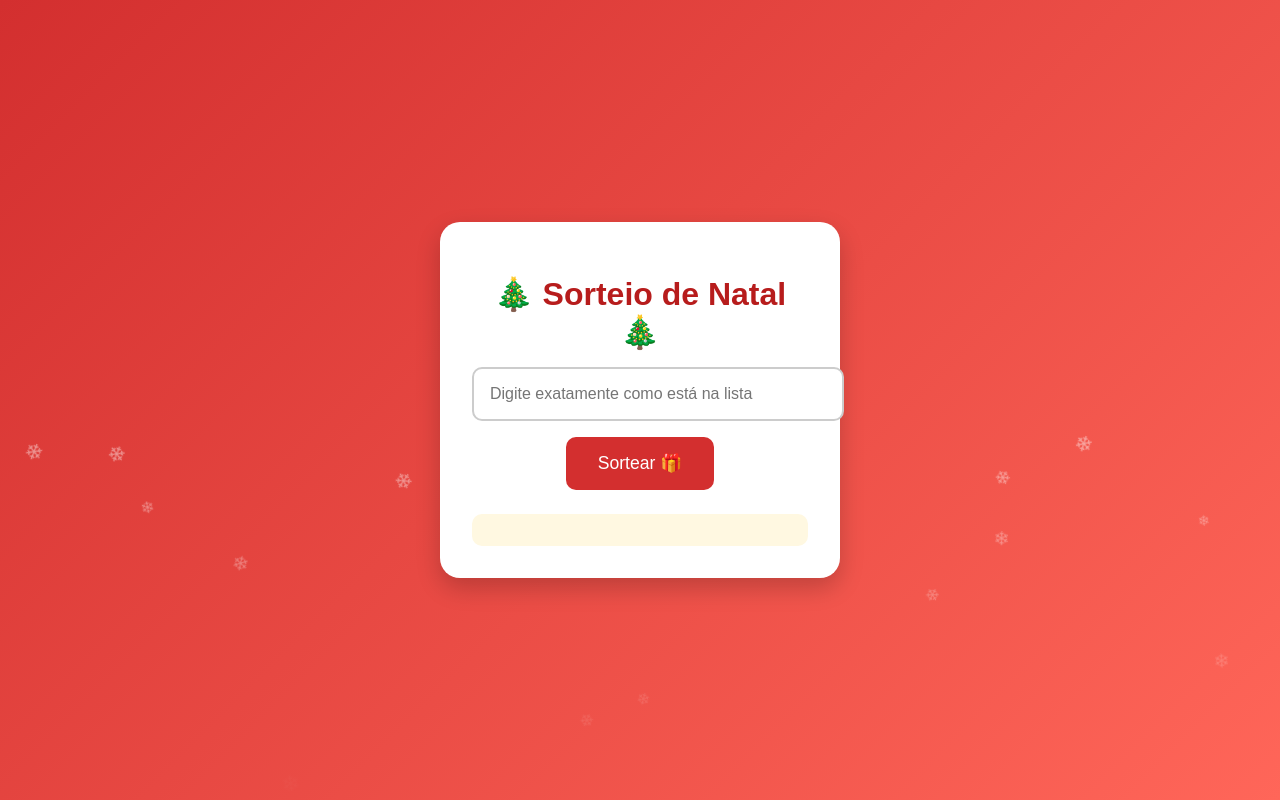
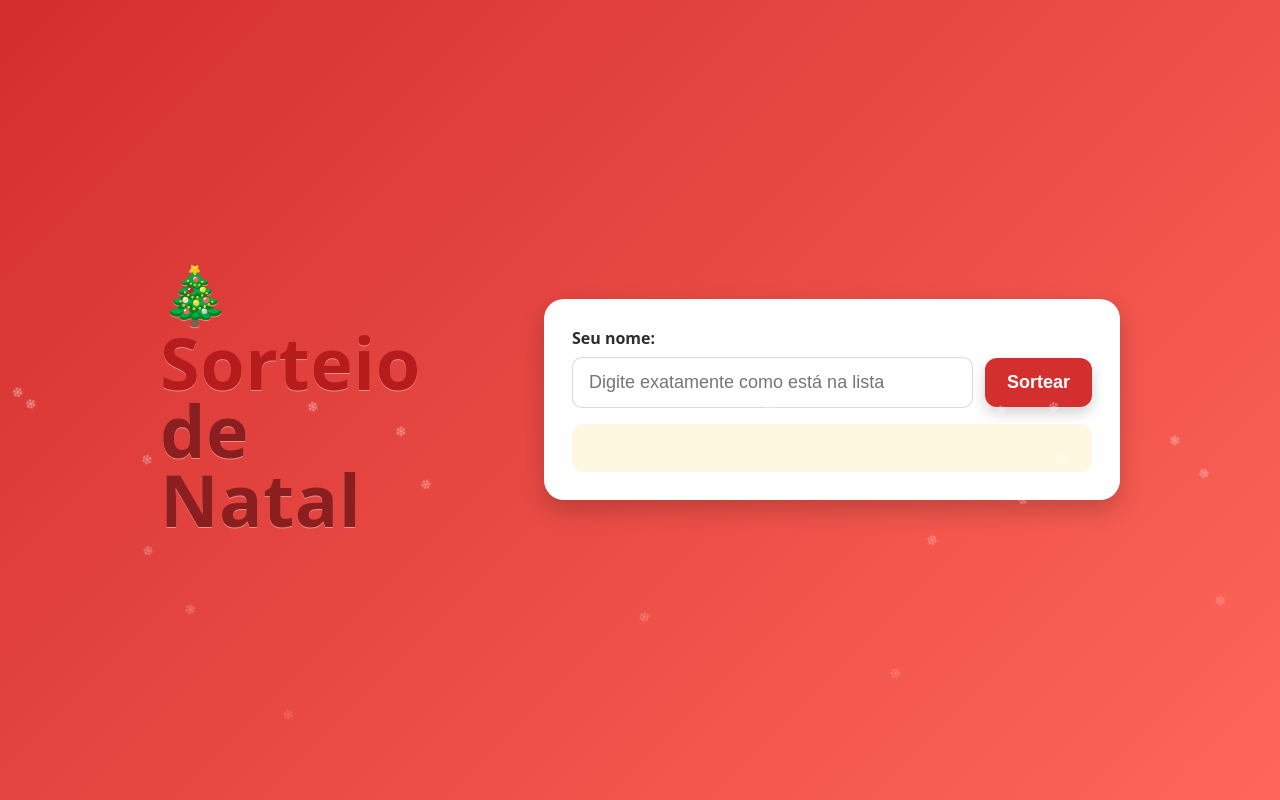
Before and after one commit to RonaldWBJr/sorteio-natal, a website: page public/index.html in a window 1280 px wide. Drawn offline with Linux system fonts and the light colour scheme.

Commit message:
corrigindo css e erro de sorteio

```diff
--- a/public/index.html
+++ b/public/index.html
@@ -2,176 +2,150 @@
 <html lang="pt-BR">
 <head>
   <meta charset="UTF-8" />
-    <meta name="viewport" content="width=device-width, initial-scale=1.0" />
+  <meta name="viewport" content="width=device-width, initial-scale=1.0"/>
   <title>Sorteio de Natal 🎅</title>
   <style>
-      body {
-        margin: 0;
-        font-family: "Poppins", sans-serif;
-        background: linear-gradient(135deg, #d32f2f, #ff6659);
-        color: #333;
-        min-height: 100vh;
-        display: flex;
-        align-items: center;
-        justify-content: center;
-        overflow-x: hidden;
-        overflow-y: auto;
-        padding: 1rem;
-        box-sizing: border-box;
+    :root{
+      --bg1:#d32f2f;
+      --bg2:#ff6659;
+      --txt:#333;
+      --brand:#b71c1c;
+      --btn:#d32f2f;
+      --btn-hover:#b71c1c;
+      --card:#ffffff;
+      --result-bg:#fff8e1;
+    }
+    *{ box-sizing:border-box }
+    body{
+      margin:0;
+      font-family: "Poppins", system-ui, -apple-system, Segoe UI, Roboto, Arial, sans-serif;
+      color:var(--txt);
+      min-height:100vh;
+      background:linear-gradient(135deg, var(--bg1), var(--bg2));
+      display:flex; align-items:center; justify-content:center;
+      padding:24px;
+      overflow-x:hidden;
+    }
+    .shell{
+      width:min(960px, 100%);
+      display:grid;
+      grid-template-columns: 1fr;
+      gap:24px;
+      align-items:center;
+    }
+    @media (min-width:900px){
+      .shell{ grid-template-columns: 360px 1fr; }
+    }
+    .title{
+      color:#8b1f1f;
+      text-shadow:0 1px 0 rgba(255,255,255,.4);
+      font-weight:900; line-height:.95; letter-spacing:.5px;
+      user-select:none;
+    }
+    .title .tree{ font-size:56px; display:block; margin-bottom:8px }
+    .title h1{ margin:0; font-size:clamp(42px, 8vw, 72px) }
+    .title h1 span{ color:var(--brand) }
+
+    .card{
+      background:var(--card);
+      border-radius:20px;
+      padding:clamp(16px, 4vw, 28px);
+      box-shadow:0 10px 25px rgba(0,0,0,.2);
+    }
+    label{ display:block; font-weight:600; margin-bottom:8px; color:#2d2d2d }
+    .row{ display:flex; gap:12px; align-items:center }
+    input{
+      flex:1 1 auto; min-width:0;
+      padding:14px 16px; font-size:18px;
+      border-radius:10px; border:1px solid rgba(0,0,0,.15);
+      outline:none; transition:border .2s, box-shadow .2s;
+    }
+    input:focus{ border-color:var(--btn); box-shadow:0 0 0 3px rgba(211,47,47,.15) }
+    button{
+      flex:0 0 auto; white-space:nowrap;
+      background:var(--btn); color:#fff; border:none;
+      padding:14px 22px; border-radius:12px; font-size:18px; font-weight:700;
+      cursor:pointer; transition:transform .15s, background .15s, box-shadow .15s;
+      box-shadow:0 6px 14px rgba(0,0,0,.18);
+    }
+    button:hover{ background:var(--btn-hover); transform:translateY(-1px) }
+    @media (hover:none){ button:hover{ transform:none } }
+    .result{
+      margin-top:16px; background:var(--result-bg); color:var(--brand);
+      font-weight:800; padding:14px 16px; border-radius:12px;
+      min-height:48px; white-space:pre-line;
     }
 
-      .container {
-        background: #fff;
-        padding: clamp(1rem, 5vw, 2rem);
-        border-radius: 20px;
-        box-shadow: 0 10px 25px rgba(0, 0, 0, 0.2);
-        text-align: center;
-        max-width: 400px;
-        width: 100%;
-        position: relative;
-        margin: 1rem;
-        box-sizing: border-box;
+    .snowflake{
+      position:fixed; top:-10px; left:0; color:#fff; font-size:14px;
+      user-select:none; pointer-events:none; animation:fall linear infinite; opacity:.9;
+    }
+    @keyframes fall{ 0%{ transform:translateY(-10px) rotate(0) } 100%{ transform:translateY(110vh) rotate(360deg); opacity:0 } }
+  </style>
+</head>
+<body>
+  <div class="shell">
+    <div class="title">
+      <span class="tree">🎄</span>
+      <h1><span>Sorteio</span><br/>de<br/>Natal</h1>
+    </div>
+
+    <div class="card">
+      <label for="nome">Seu nome:</label>
+      <div class="row">
+        <input id="nome" placeholder="Digite exatamente como está na lista"/>
+        <button id="btn">Sortear</button>
+      </div>
+      <div id="msg" class="result"></div>
+    </div>
+  </div>
+
+  <script>
+    // enfeite: flocos
+    for (let i = 0; i < 24; i++){
+      const s = document.createElement('div');
+      s.className = 'snowflake';
+      s.style.left = `${Math.random()*100}vw`;
+      s.style.animationDuration = `${6 + Math.random()*6}s`;
+      s.textContent = '❄';
+      document.body.appendChild(s);
     }
 
-      h1 {
-        color: #b71c1c;
-        margin-bottom: 1rem;
-        font-size: clamp(1.5rem, 4vw, 2rem);
-        word-wrap: break-word;
+    const btn = document.getElementById('btn');
+    const input = document.getElementById('nome');
+    const msg = document.getElementById('msg');
+
+    function setMsg(t){ msg.textContent = t || ""; }
+
+    async function sortear(){
+      const nome = input.value.trim();
+      if (!nome){ setMsg("Informe seu nome."); return; }
+      setMsg("Sorteando...");
+
+      try{
+        // funciona tanto local (server.js) quanto na Vercel (/api/draw)
+        const r = await fetch(`/api/draw?quem=${encodeURIComponent(nome)}`);
+        const data = await r.json();
+
+        if (!r.ok){
+          setMsg(`Erro ${r.status}: ${data?.mensagem || 'Falha no sorteio'}${data?.detalhe ? `\nDetalhe: ${data.detalhe}` : ''}`);
+          return;
         }
 
-      input {
-        width: 100%;
-        padding: clamp(0.8rem, 3vw, 1rem);
-        font-size: clamp(0.9rem, 2.5vw, 1rem);
-        border: 2px solid #ccc;
-        border-radius: 10px;
-        margin-bottom: 1rem;
-        outline: none;
-        transition: 0.3s;
+        if (data.nome){
+          setMsg(`Você tirou: ${data.nome} 🎁`);
+        } else if (data.mensagem){
+          setMsg(data.mensagem + (data.sorteado ? `\nVocê já tirou: ${data.sorteado} 🎁` : ""));
+        } else {
+          setMsg("Resposta inesperada do servidor.");
         }
-      input:focus {
-        border-color: #d32f2f;
-        box-shadow: 0 0 6px rgba(211, 47, 47, 0.3);
-      }
-
-      button {
-        background-color: #d32f2f;
-        color: #fff;
-        border: none;
-        padding: clamp(0.8rem, 3vw, 1rem) clamp(1.5rem, 5vw, 2rem);
-        border-radius: 10px;
-        cursor: pointer;
-        font-size: clamp(1rem, 3vw, 1.1rem);
-        transition: 0.3s;
-        width: fit-content;
-        margin: 0 auto;
-      }
-
-      button:hover {
-        background-color: #b71c1c;
-        transform: scale(1.05);
-      }
-
-      @media (hover: none) {
-        button:hover {
-          transform: none;
+      }catch(e){
+        setMsg(`Erro de rede. Tente novamente.\n${String(e)}`);
       }
     }
 
-      .resultado {
-        margin-top: 1.5rem;
-        padding: 1rem;
-        border-radius: 10px;
-        background: #fff8e1;
-        color: #b71c1c;
-        font-weight: bold;
-        font-size: clamp(1.1rem, 3vw, 1.3rem);
-        white-space: pre-line;
-        word-wrap: break-word;
-      }
-
-      .snowflake {
-        position: fixed;
-        top: -10px;
-        color: #fff;
-        font-size: 1em;
-        user-select: none;
-        pointer-events: none;
-        animation: fall linear infinite;
-      }
-
-      @keyframes fall {
-        0% {
-          transform: translateY(0) rotate(0deg);
-          opacity: 1;
-        }
-        100% {
-          transform: translateY(100vh) rotate(360deg);
-          opacity: 0;
-        }
-      }
-    </style>
-  </head>
-
-  <body>
-    <div class="container">
-      <h1>🎄 Sorteio de Natal 🎄</h1>
-      <input id="nome" placeholder="Digite exatamente como está na lista" />
-      <button id="btn">Sortear 🎁</button>
-      <div class="resultado" id="msg"></div>
-    </div>
-
-    <script>
-      // neve caindo ❄️
-      for (let i = 0; i < 15; i++) {
-        const snow = document.createElement("div");
-        snow.className = "snowflake";
-        snow.textContent = "❄";
-        snow.style.left = Math.random() * 100 + "vw";
-        snow.style.animationDuration = 5 + Math.random() * 5 + "s";
-        snow.style.fontSize = 14 + Math.random() * 10 + "px";
-        document.body.appendChild(snow);
-      }
-
-      const btn = document.getElementById("btn");
-      const msg = document.getElementById("msg");
-
-      btn.addEventListener("click", async () => {
-        msg.textContent = "🔄 Sorteando...";
-        const nome = document.getElementById("nome").value.trim();
-        if (!nome) {
-          msg.textContent = "⚠️ Por favor, digite seu nome antes de sortear!";
-          return;
-        }
-
-        try {
-          const r = await fetch(`/api/draw?quem=${encodeURIComponent(nome)}`);
-          const data = await r.json();
-
-          if (!r.ok) {
-            msg.textContent = `❌ Erro: ${
-              data?.mensagem || "Falha no sorteio"
-            }`;
-            if (data?.detalhe)
-              msg.textContent += `\n(${data.detalhe})`;
-            return;
-          }
-
-          if (data.nome) {
-            msg.textContent = `✅ Você tirou: ${data.nome} 🎁`;
-          } else if (data.mensagem) {
-            msg.textContent = data.mensagem;
-            if (data.sorteado)
-              msg.textContent += `\nVocê já tirou: ${data.sorteado} 🎁`;
-          } else {
-            msg.textContent = "⚠️ Resposta inesperada do servidor.";
-          }
-        } catch (e) {
-          msg.textContent =
-            "❌ Erro de rede. Tente novamente.\n" + String(e);
-        }
-      });
+    btn.addEventListener('click', sortear);
+    input.addEventListener('keydown', (e) => { if (e.key === 'Enter') sortear(); });
   </script>
 </body>
 </html>
```
Also changed, not shown: server.js (+91 -64 lines). Lines whose indentation alone changed are shown as unchanged.
